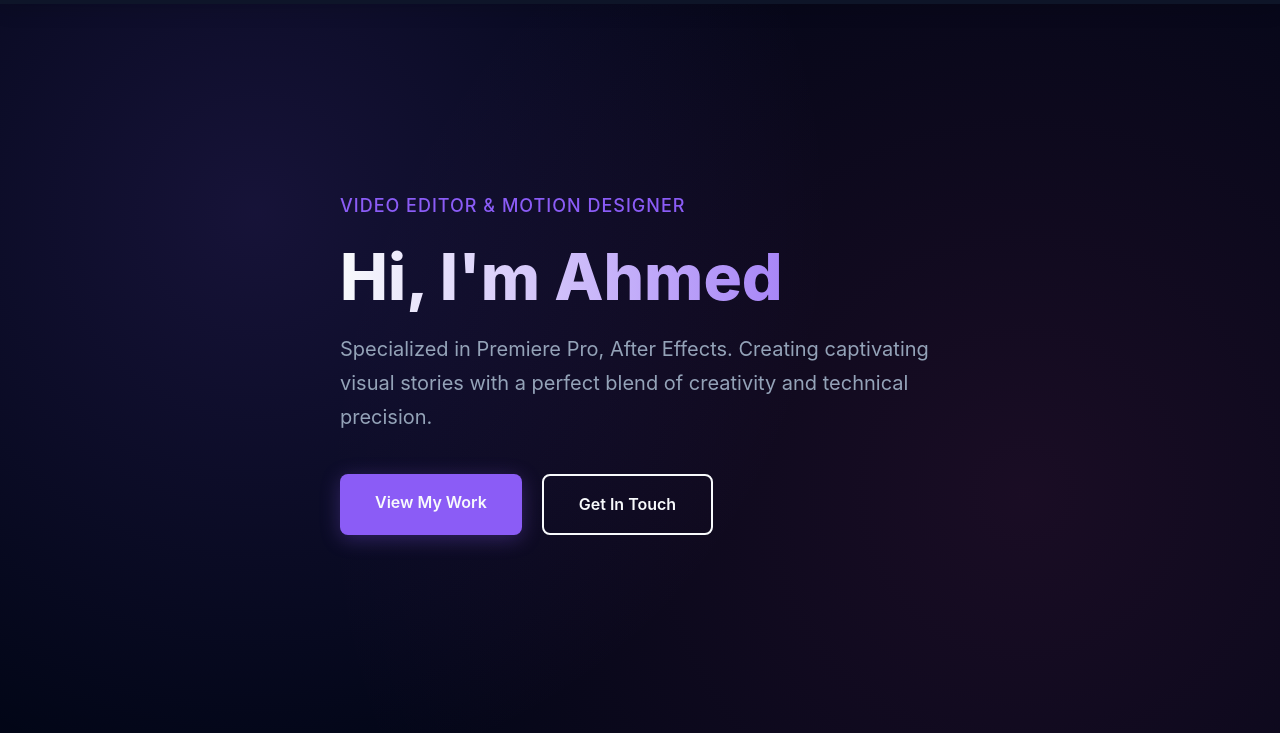
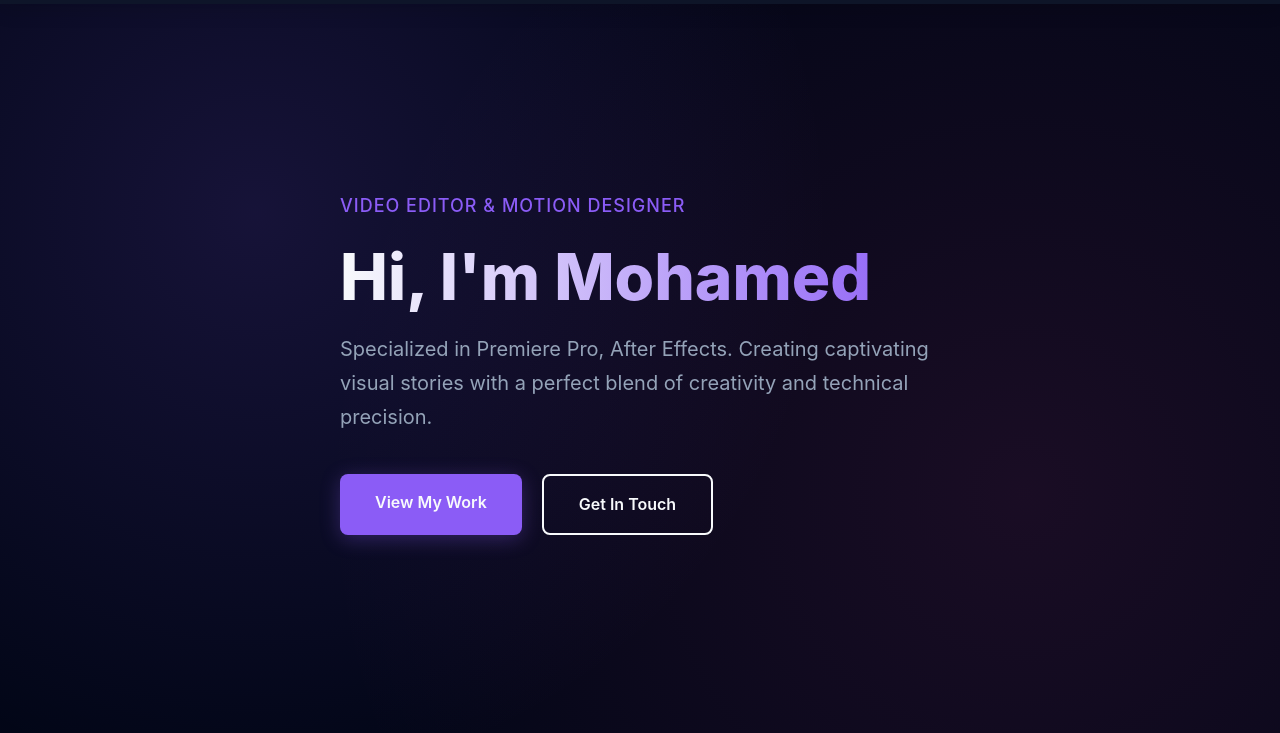
Before and after one commit to NoMoreLifee/Ahmed-Portfolio, a plain HTML site: page index.html in a window 1280 px wide. Shown: the part 67-800 px from the top of the page. Drawn offline with Linux system fonts and the light colour scheme.

Commit message:
Update index.html

```diff
--- a/index.html
+++ b/index.html
@@ -3,7 +3,7 @@
 <head>
     <meta charset="UTF-8">
     <meta name="viewport" content="width=device-width, initial-scale=1.0">
-    <title>Video Editor - Ahmed Portfolio</title>
+    <title>Video Editor - Mohamed Portfolio</title>
     <link rel="stylesheet" href="https://cdnjs.cloudflare.com/ajax/libs/font-awesome/6.4.0/css/all.min.css">
     <style>
        :root {
@@ -761,7 +761,7 @@
         <div class="container">
             <div class="hero-content">
                 <p class="hero-subtitle">VIDEO EDITOR & MOTION DESIGNER</p>
-                <h1>Hi, I'm <span class="hero-name">Ahmed</span></h1>
+                <h1>Hi, I'm <span class="hero-name">Mohamed</span></h1>
                 <p class="hero-description">
                     Specialized in Premiere Pro, After Effects.
                     Creating captivating visual stories with a perfect blend of creativity and technical precision.
```
